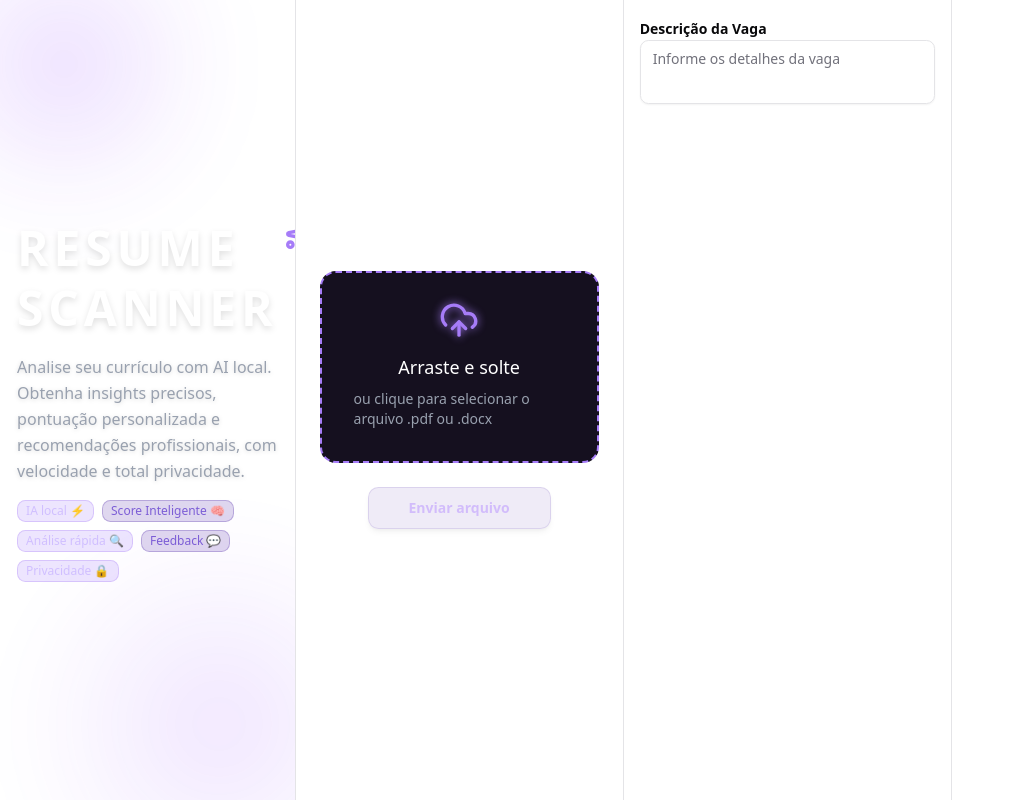
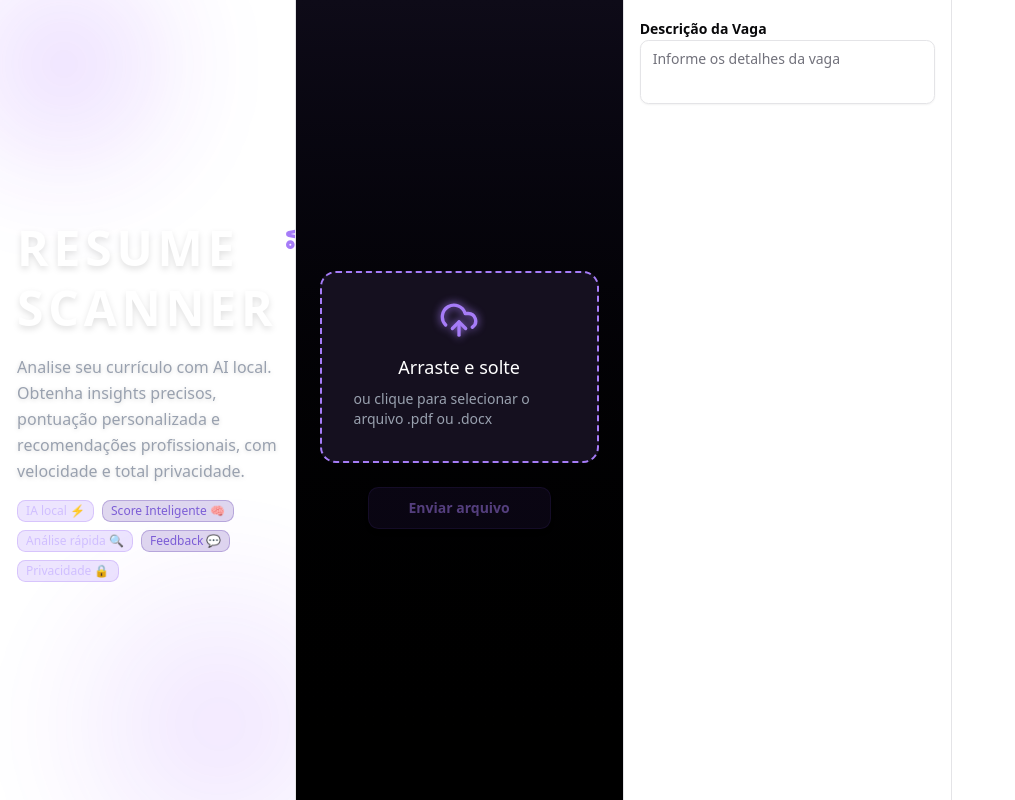
Before and after one commit to matheushermes/IAResumeScannerAPP, a Next.js app: page / in a window 1280 px wide. Shown: the whole page, without its empty margins (0-1015 px from the left). Built offline with nearby package versions, Linux system fonts and the light colour scheme.

Commit message:
ajustando componente UploadCV para envio de currículo

```diff
--- a/src/components/UploadCV.tsx
+++ b/src/components/UploadCV.tsx
@@ -65,7 +65,7 @@ export function UploadCV({ onUpload }: UploadCVProps) {
   return (
     <section
       id="upload"
-      className="relative w-full min-h-dvh flex flex-col justify-center items-center px-6 overflow-hidden"
+      className="relative w-full min-h-dvh flex flex-col justify-center items-center px-6 overflow-hidden bg-gradient-to-b from-[#0e0b18] to-black"
     >
       {/* Fundo radial */}
       <div className="absolute inset-0 bg-gradient-radial from-[#1b152a] via-[#0f0b19] to-black opacity-70 z-0" />
```
